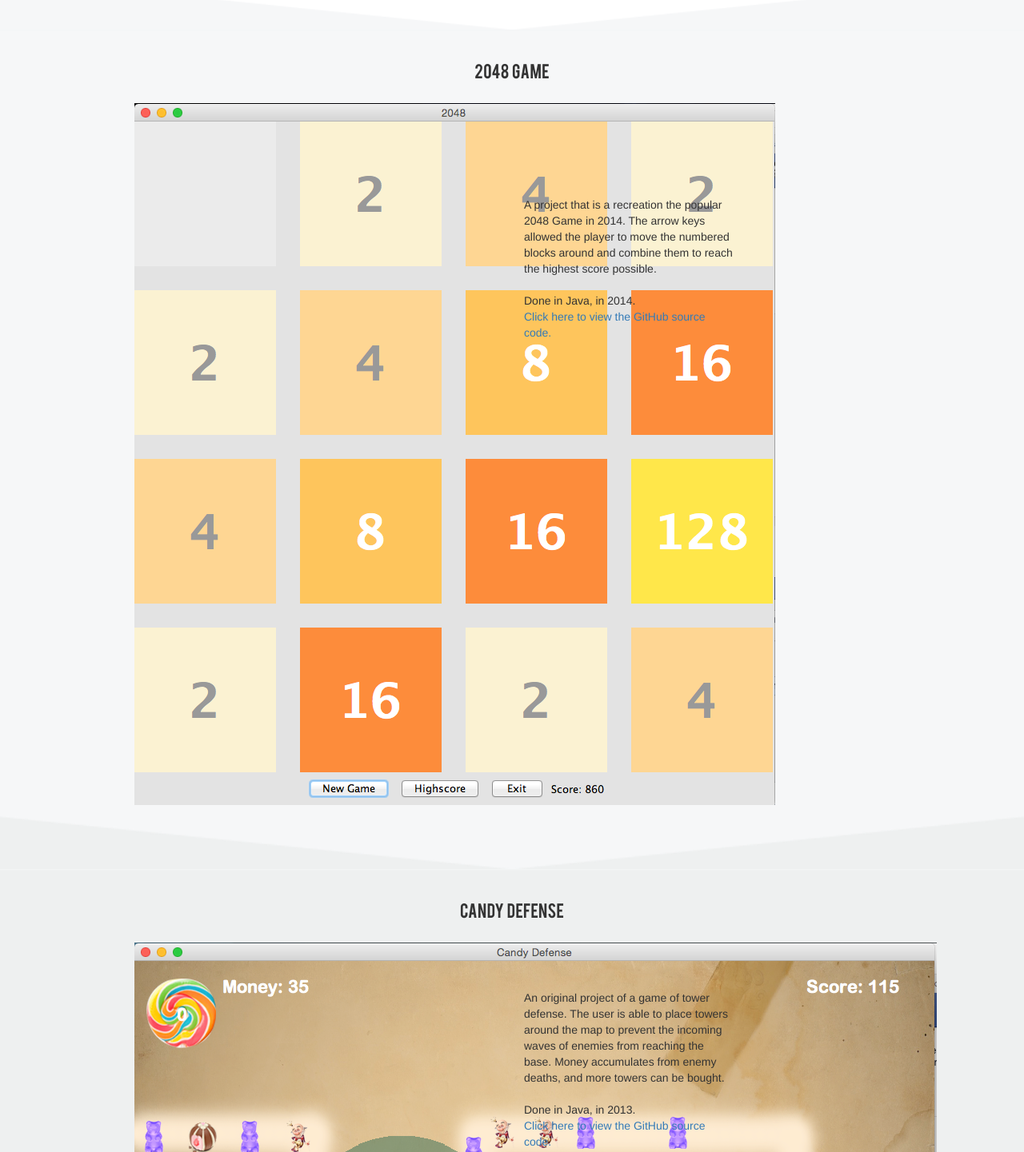
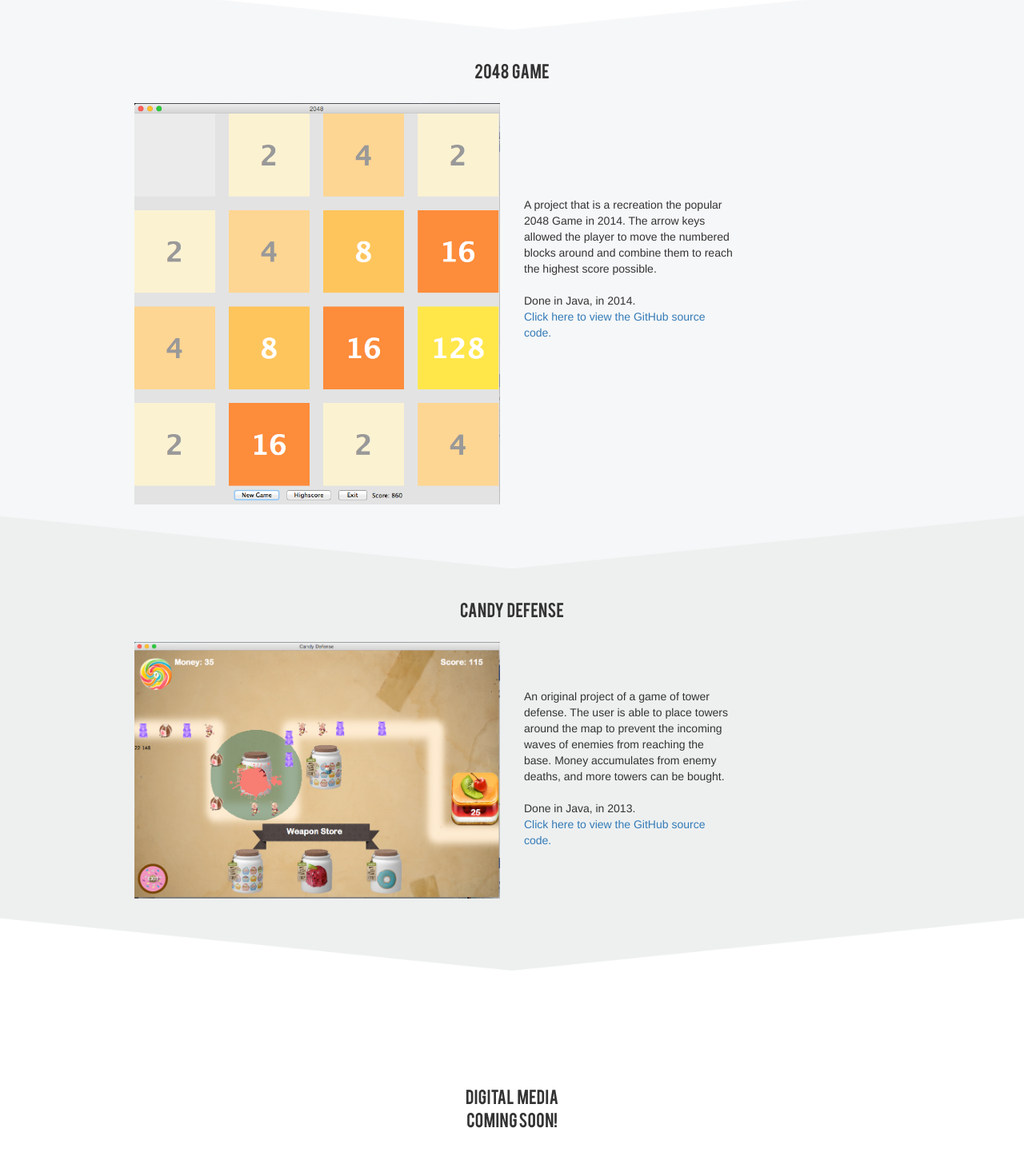
Before and after one commit to AustinDu/AustinDu.github.io, a plain HTML site: page index.html in a window 1280 px wide. Shown: the part 2060-3501 px from the top of the page at 80% size. Drawn offline with nearby package versions, Linux system fonts and the light colour scheme.

Commit message:
More dependable image resizing code
Added custom image rendering code.
image resizing is now dependent on max-width, not max-height

```diff
--- a/css/style.css
+++ b/css/style.css
@@ -6,6 +6,15 @@
     src: url(../fonts/bebas.ttf);
 	font-size:50px;
 }
+
+img {
+    image-rendering: optimizeSpeed;             /*                     */
+    image-rendering: -moz-crisp-edges;          /* Firefox             */
+    image-rendering: -o-crisp-edges;            /* Opera               */
+    image-rendering: -webkit-optimize-contrast; /* Chrome (and Safari) */
+    image-rendering: optimize-contrast;         /* CSS3 Proposed       */
+    -ms-interpolation-mode: nearest-neighbor;   /* IE8+                */
+    }
 
 #AustinIntro {
 	display: block;
@@ -199,3 +208,22 @@
 	padding-left:25%;
 	padding-right:25%;
 }
+
+#resizeYtype{
+	max-height:auto;
+	max-width:100%;
+	height:auto;
+	width:auto;
+}
+#resize2048{
+	max-height: auto;
+	max-width:100%;
+	height:auto;
+	width:auto;
+}
+#resizeCandy{
+	max-height:auto;
+	max-width:100%;
+	height:auto;
+	width:auto;
+}
--- a/index.html
+++ b/index.html
@@ -1,4 +1,4 @@
-<!DOCTYPE html PUBLIC "-//W3C//DTD XHTML 1.0 Transitional//EN" "http://www.w3.org/TR/xhtml1/DTD/xhtml1-transitional.dtd">
+<!DOCTYPE html>
 <html xmlns="http://www.w3.org/1999/xhtml">
 <meta http-equiv="Content-Type" content="text/html; charset=UTF-8">
 
@@ -87,7 +87,7 @@
                 <div class="col-md-2">
                 </div>
                 <div class="col-md-4 text-center">
-                    <img src="img/y-type.png" style="max-height:75%; max-width:auto;" /> <br /><br /><br />
+                    <img id="resizeYtype" src="img/y-type.png" /> <br /><br /><br />
                 </div>
                 <div class="col-md-3 vert-align">
 
@@ -114,7 +114,7 @@
                 <div class="col-md-1">
                 </div>
                 <div class="col-md-5 text-center">
-                    <img src="img/2048-game.png" style="max-height:60%; max-width:auto;" />
+                    <img id="resize2048" src="img/2048-game.png" />
                 </div>
                 <div class="col-md-3 vert-align">
 
@@ -141,7 +141,7 @@
                 <div class="col-md-1">
                 </div>
                 <div class="col-md-5 text-center">
-                    <img src="img/candy-defense.png" style="max-height:40%; max-width:auto;" />
+                    <img id="resizeCandy" src="img/candy-defense.png" />
                 </div>
                 <div class="col-md-3 vert-align-small">
 
```
Also changed, not shown: 1 other file.
